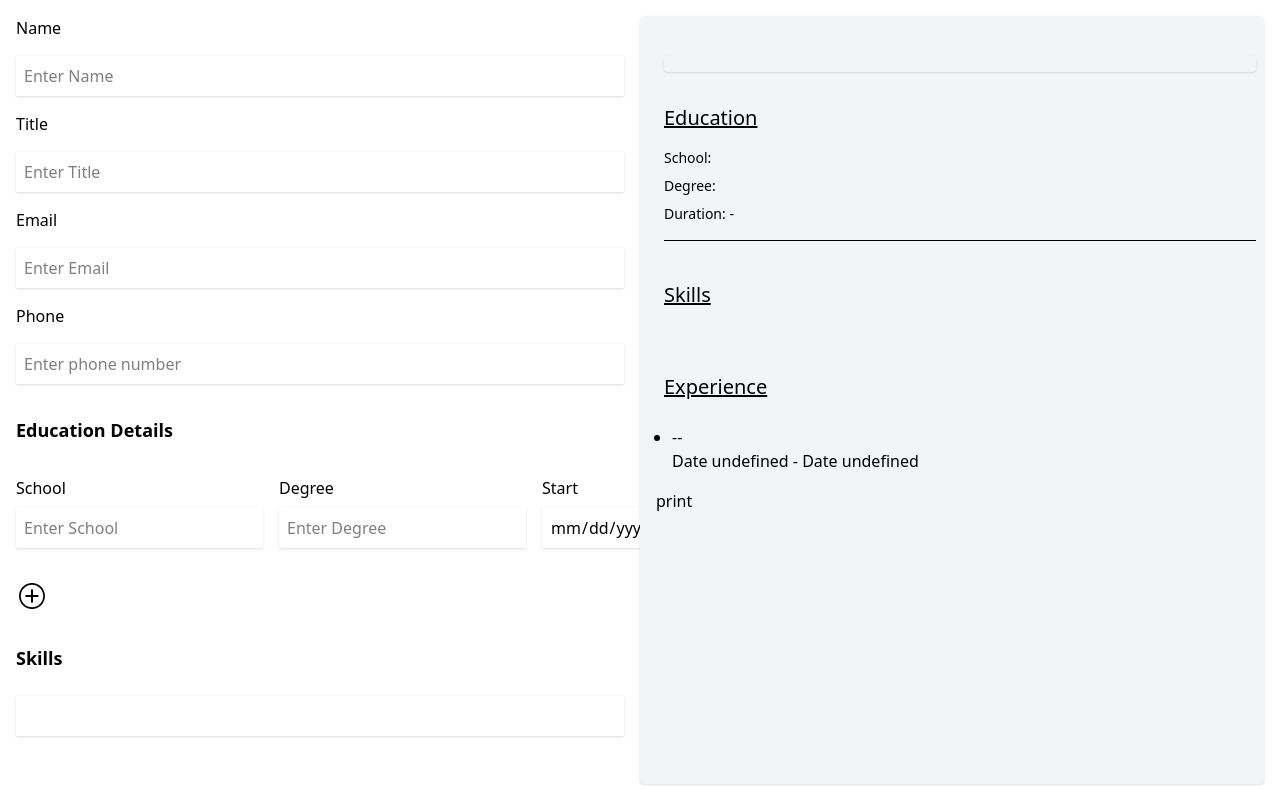
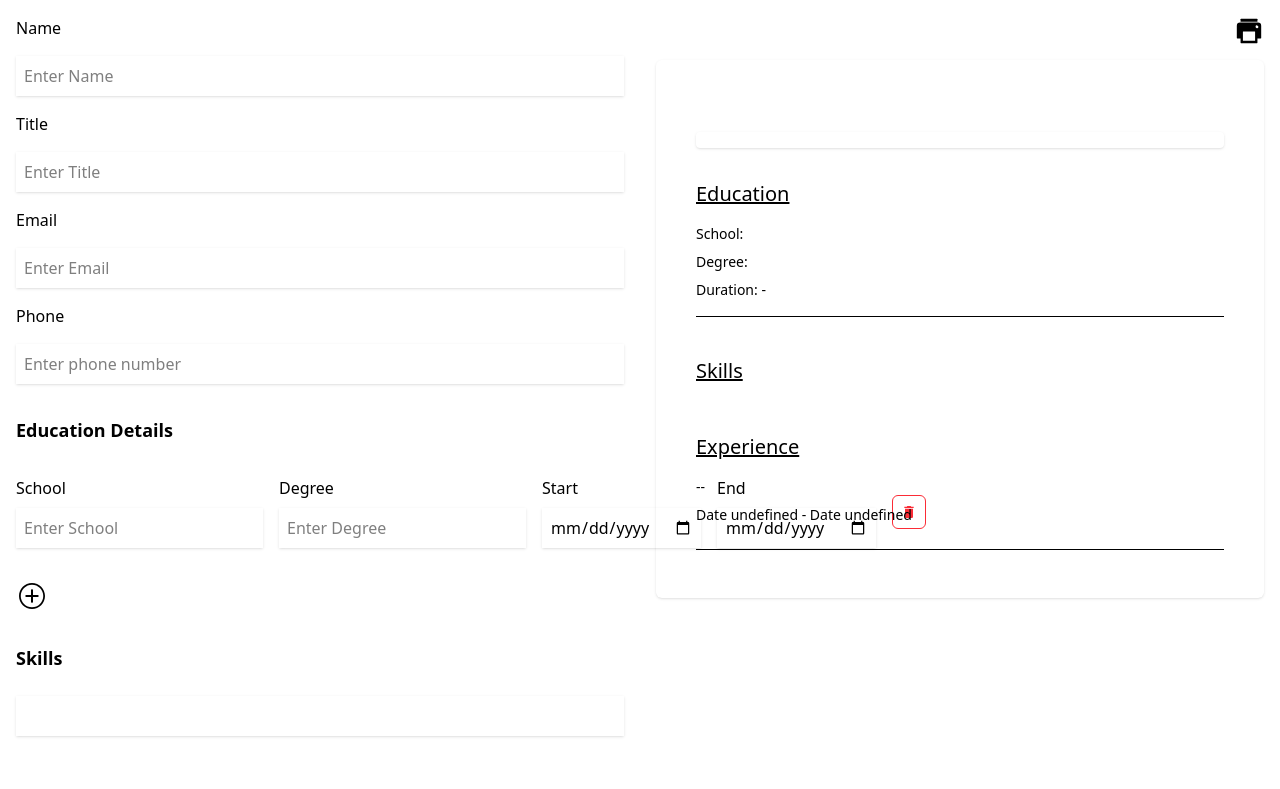
Before and after one commit to prs-dev/resume-builder, a React (Vite) app: page / in a window 1280 px wide. Shown: the top 789 px of the page. Built offline with nearby package versions, Linux system fonts and the light colour scheme.

Commit message:
final done

```diff
--- a/src/Layout.jsx
+++ b/src/Layout.jsx
@@ -33,7 +33,7 @@ const Layout = () => {
             <div className='w-1/2 pr-4'>
                 <Form {...{data, setData}}/>
             </div>
-            <div className='w-1/2 pl-4 bg-gray-100 shadow rounded'>
+            <div className='w-1/2 pl-4'>
                 <Preview {...{data}}/>
             </div>
         </main>
--- a/src/components/Preview/Preview.jsx
+++ b/src/components/Preview/Preview.jsx
@@ -2,7 +2,7 @@ import { MdEmail } from "react-icons/md";
 import { MdLocalPhone } from "react-icons/md";
 import { useRef } from "react";
 import html2pdf from 'html2pdf.js/dist/html2pdf.min'
-
+import { IoPrintSharp } from "react-icons/io5";
 
 const Preview = ({ data }) => {
   // console.log("test",data)
@@ -29,15 +29,17 @@ const Preview = ({ data }) => {
         jsPDF: { unit: 'in', format: 'letter', orientation: 'portrait' }
       };
 
-    html2pdf().set(opt).from(contentRef.current).save("test.pdf");
+      html2pdf().set(opt).from(contentRef.current).save();
       console.log("everything run")
     }
   };
 
   // console.log(html2pdf)
   return (
-    <>
-    <div className='p-2 flex gap-4 flex-col' ref={contentRef}>
+    <div className="flex flex-col gap-2 justify-between">
+      <div className="self-end"><button onClick={generatePdf}><IoPrintSharp size={30} /></button></div>
+      {/* dont use bg-gray-100 it will not work with pdf */}
+      <div id="printable-stuff" className='flex gap-4 flex-col shadow-sm rounded-md p-10' ref={contentRef}>
         {/* {Object.values(data).every(i => i === '') && <h1 className='text-gray-400'>Preview</h1>} */}
 
         <h1 className='text-4xl'>{data?.name}</h1>
@@ -45,7 +47,7 @@ const Preview = ({ data }) => {
         <div className='flex items-center justify-between shadow-sm p-2 rounded-sm'>
           <div className="flex gap-2 items-center">
             {data.email && <MdEmail />}
-            <p className='text-sm'>{data?.email}</p>
+            <div className='text-sm'>{data?.email}</div>
           </div>
           <div className="flex gap-2 items-center">
             {data.phone && <MdLocalPhone />}
@@ -65,16 +67,16 @@ const Preview = ({ data }) => {
         </div>
         <div>
           <h2 className="text-xl my-2 underline py-2">Skills</h2>
-          <ul className="p-2 text-sm">
-            {data?.skills?.map(item => <li className="list-decimal">{item}</li>)}
+          <ul className="text-sm">
+            {data?.skills?.map(item => <li>{item}</li>)}
           </ul>
         </div>
         <div>
           <h2 className="text-xl my-2 underline py-2">Experience</h2>
-          <ul className="list-disc p-2 flex flex-col gap-2">
+          <ul className="flex flex-col gap-2 text-sm">
             {
               data?.experience?.map(item => (
-                <li>
+                <li className="flex flex-col gap-2">
                   <div>
                     <span>{item?.role}</span> -- <span>{item?.company}</span>
                   </div>
@@ -84,14 +86,14 @@ const Preview = ({ data }) => {
                   <div>
                     <p>{item?.description}</p>
                   </div>
+                  <hr className="my-2" />
                 </li>
               ))
             }
           </ul>
         </div>
       </div>
-      <button onClick={generatePdf}>print</button>
-      </>
+    </div>
   )
 }
 
```
Also changed, not shown: src/index.css (line endings or trailing spaces). Lines whose indentation alone changed are shown as unchanged.
